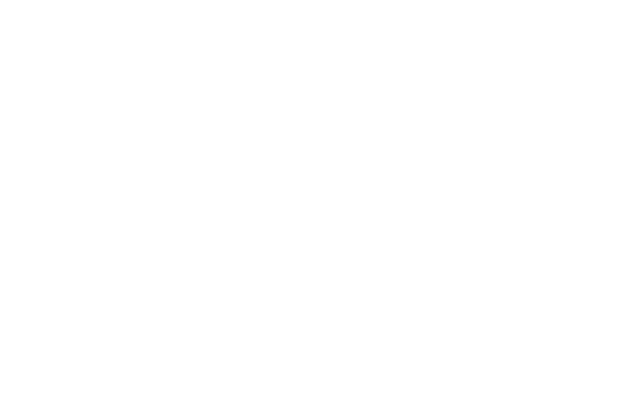
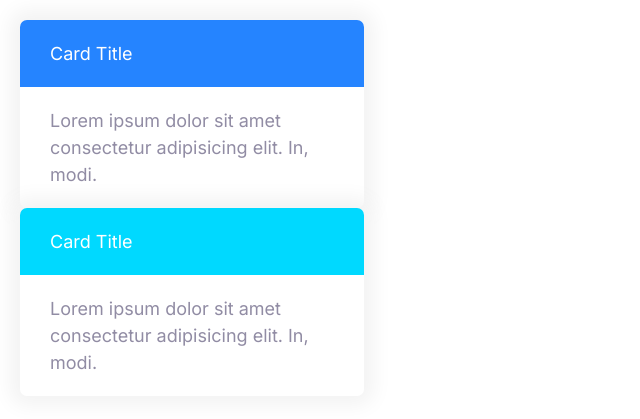
Before and after one commit to ZarPestano/1_MoshifyTutorial, a plain HTML site: page index.html in a window 1280 px wide. Shown: the whole page, without its empty margins (0-640 px from the left). Drawn offline with Linux system fonts and the light colour scheme.

Commit message:
Building cards

```diff
--- a/css/styles.css
+++ b/css/styles.css
@@ -291,3 +291,24 @@ a {
     font-size: 1.5rem;
   }
 }
+
+/* CARDS */
+.card {
+  border-radius: 7px;
+  box-shadow: 0 0 20px 10px #f3f3f3;
+  overflow: hidden;
+}
+
+.card__header,
+.card__body {
+  padding: 2rem 3rem;
+}
+
+.card--primary .card__header {
+  background: var(--primary-color);
+  color: #fff;
+}
+.card--secondary .card__header {
+  background: var(--secondary-color);
+  color: #fff;
+}
--- a/index.html
+++ b/index.html
@@ -13,5 +13,19 @@
       rel="stylesheet"
     />
   </head>
-  <body></body>
+  <body>
+    <div style="width: 30%; padding: 2rem">
+      <div class="card card--primary">
+        <header class="card__header">Card Title</header>
+        <div class="card__body">
+          Lorem ipsum dolor sit amet consectetur adipisicing elit. In, modi.
+        </div>
+      </div>
+      <div class="card card--secondary">
+        <header class="card__header">Card Title</header>
+        <div class="card__body">
+          Lorem ipsum dolor sit amet consectetur adipisicing elit. In, modi.
+        </div>
+    </div>
+  </body>
 </html>
```
Also changed, not shown: components/cards.html (added, +14 -0 lines).
